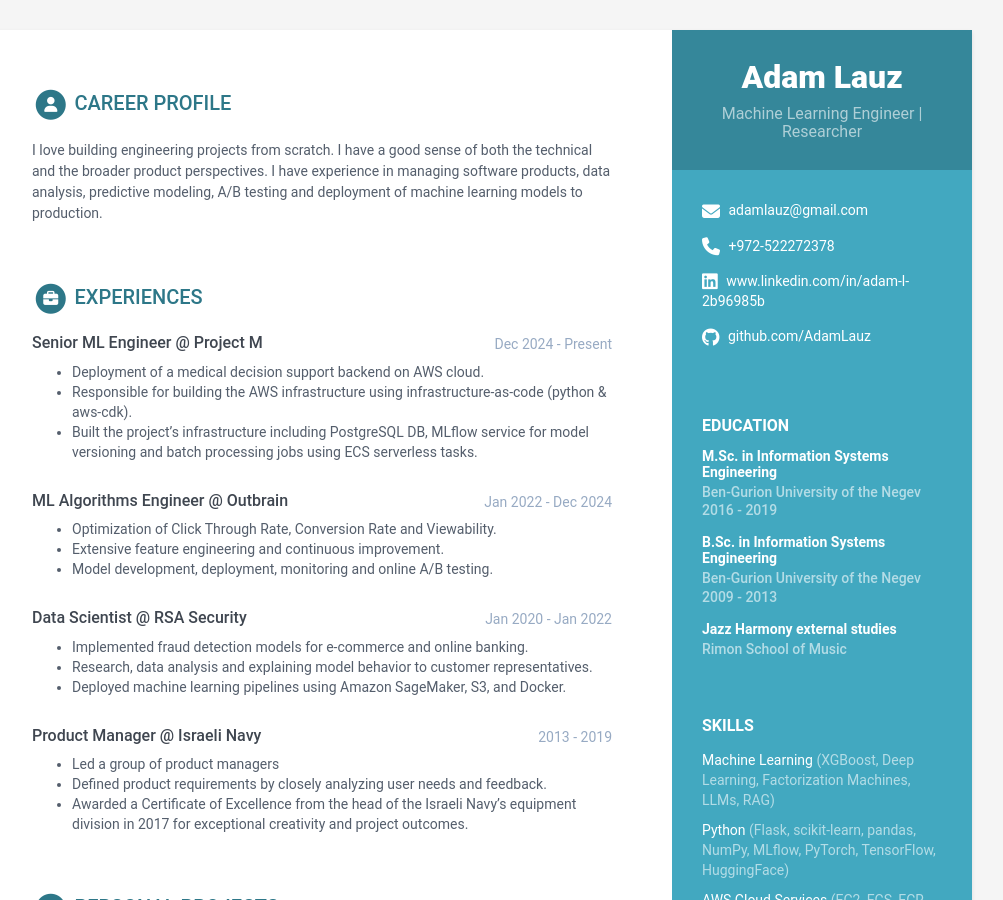
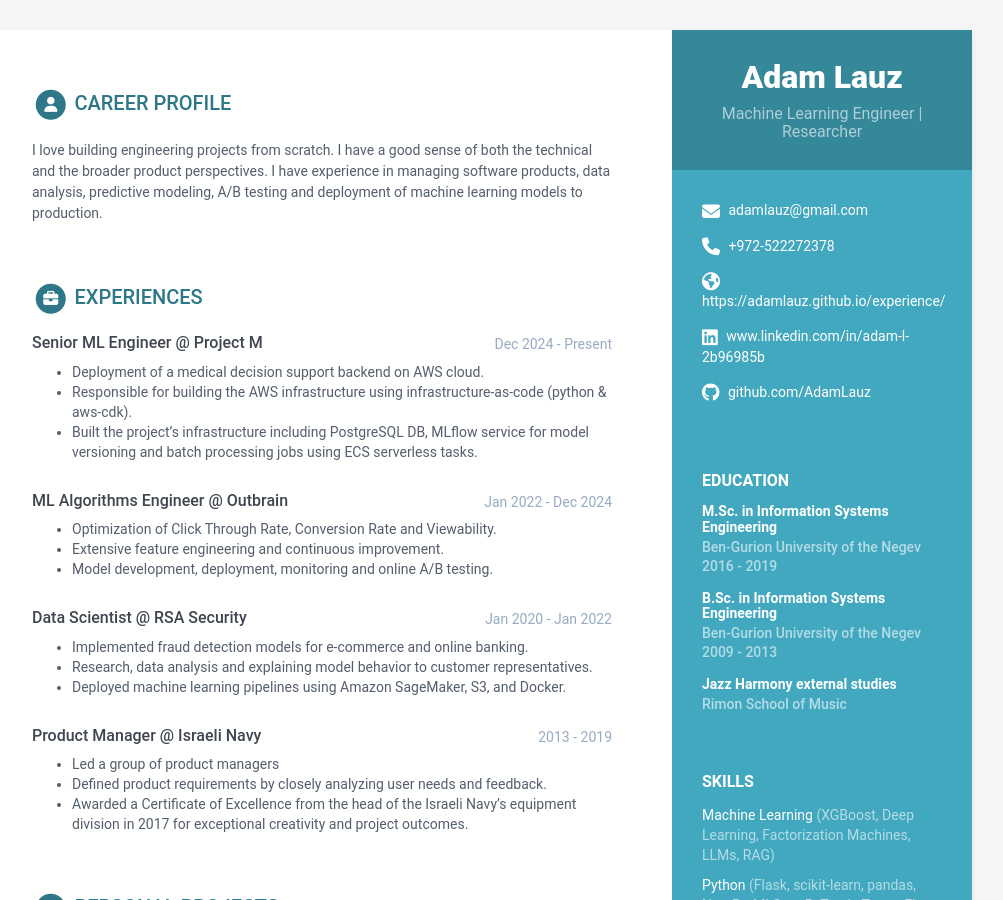
Before and after one commit to AdamLauz/experience, a Jekyll site: the page built from index.html, in a window 1280 px wide and 900 px high. Shown: the whole window, without its empty margins (168-1171 px from the left). Built offline with Jekyll 4.4.1, drawn with Linux system fonts in a browser that asks for light colours; part of the change alters nothing that is shown.

Commit message:
Update data.yml

```diff
--- a/_data/data.yml
+++ b/_data/data.yml
@@ -17,7 +17,7 @@ sidebar:
   phone: +972-522272378
   #timezone: Asia/Jerusalem # Enter your timezone
   citizenship:
-  #website: https://github.com/AdamLauz # Based on your GitHub profile
+  website: https://adamlauz.github.io/experience/ # Based on your GitHub profile
   linkedin: www.linkedin.com/in/adam-l-2b96985b
   github: github.com/AdamLauz
   # telegram: # add your nickname without '@' sign
```
